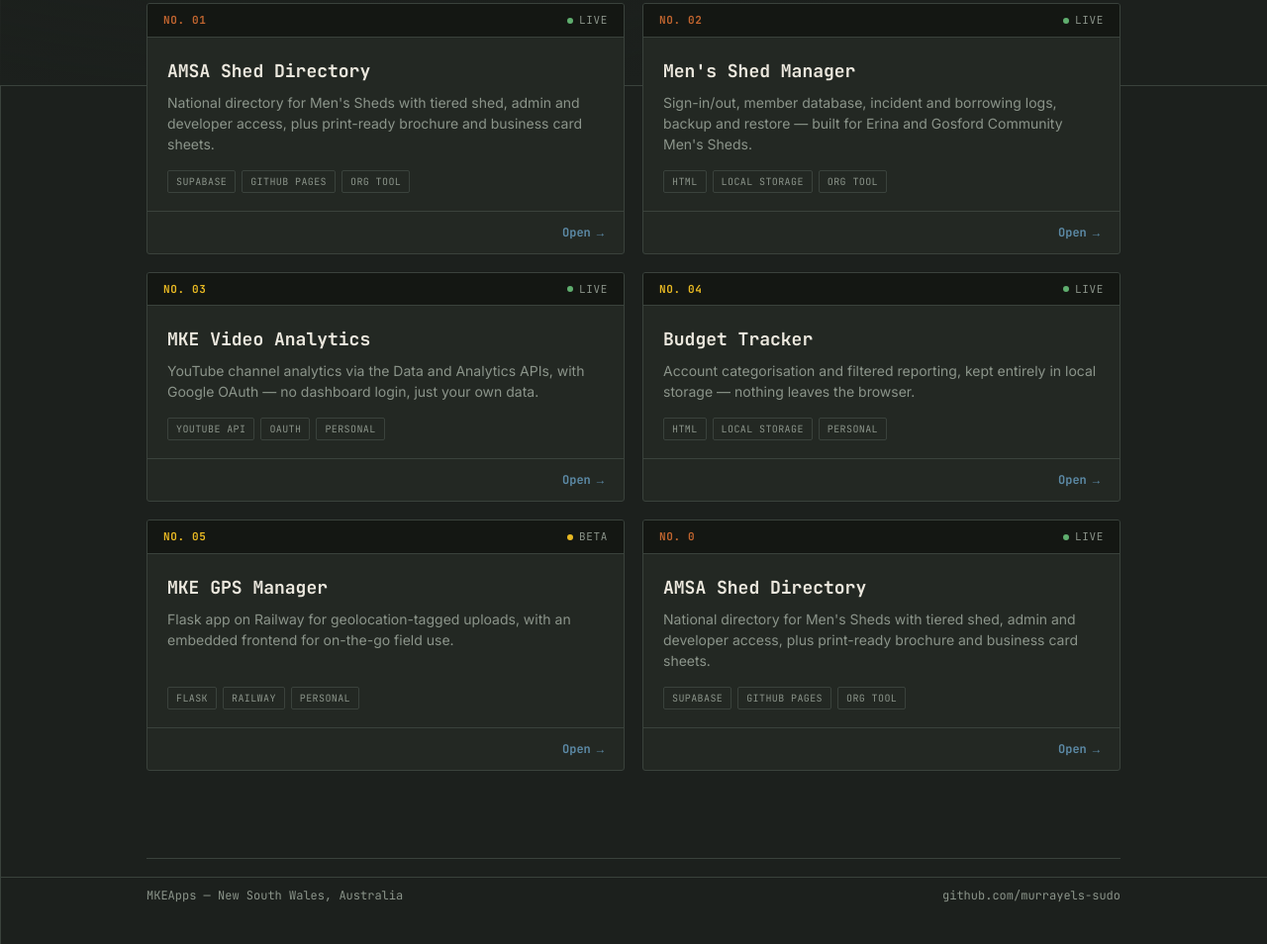
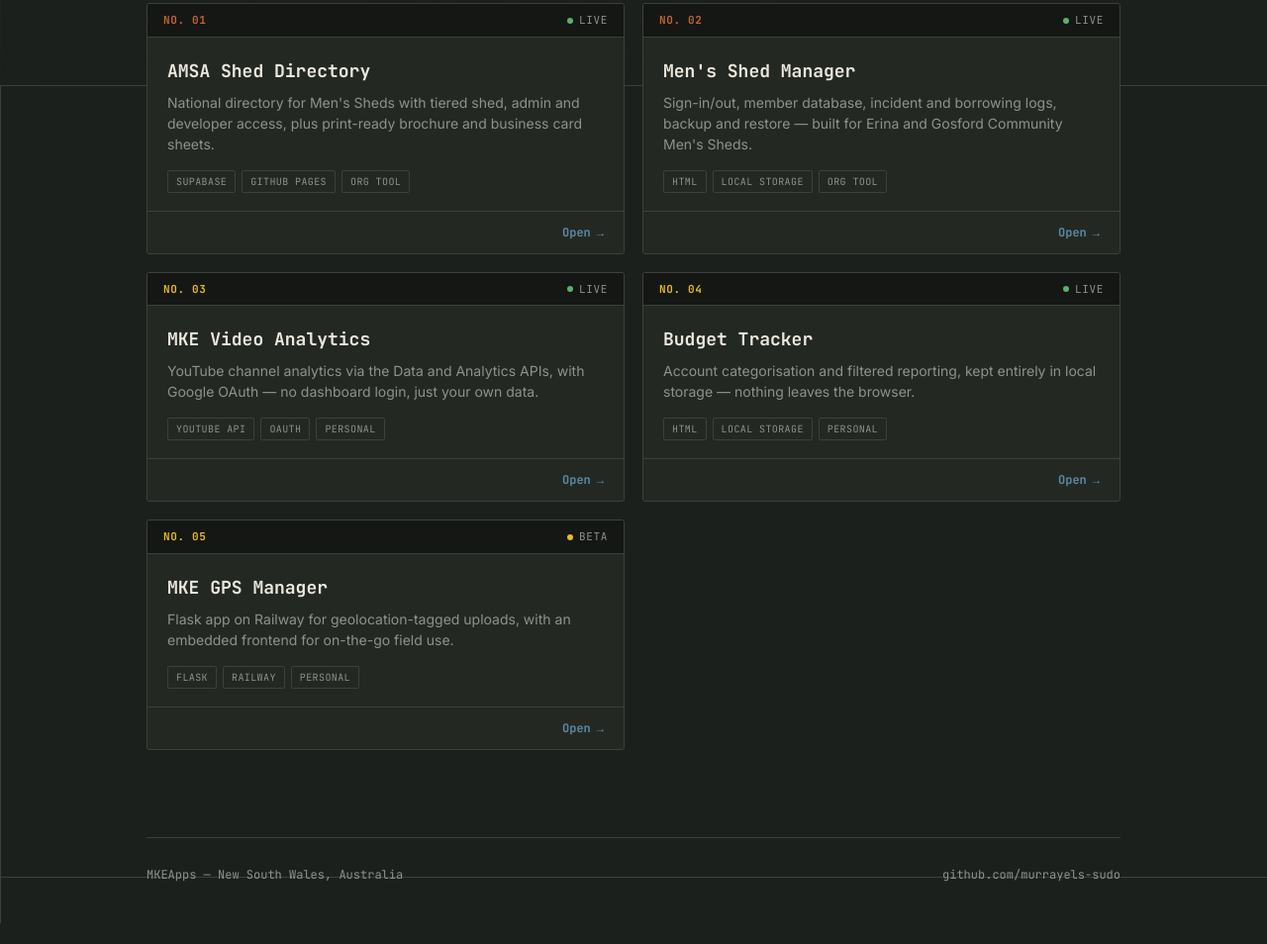
Before and after one commit to murrayels-sudo/murrayels-sudo.github.io, a plain HTML site: page index.html in a window 1280 px wide. Shown: the part 714-1668 px from the top of the page at 99% size. After the commit the page ends 1647 px from the top, so only its background shows below. Drawn offline with Linux system fonts and the light colour scheme.

Commit message:
Add files via upload

```diff
--- a/index.html
+++ b/index.html
@@ -446,28 +446,6 @@
         </div>
       </div>
 
-<div class="card org">
-        <div class="card-tab">
-          <span class="catno">NO. 0</span>
-          <span class="status"><span class="led"></span>Live</span>
-        </div>
-        <div class="card-body">
-          <h3>AMSA Shed Directory</h3>
-          <p>National directory for Men's Sheds with tiered shed, admin and developer
-             access, plus print-ready brochure and business card sheets.</p>
-          <div class="tags">
-            <span class="tag">Supabase</span>
-            <span class="tag">GitHub Pages</span>
-            <span class="tag">Org tool</span>
-          </div>
-        </div>
-        <div class="card-footer">
-          <span></span>
-          <a class="open-link" href="https://murrayels-sudo.github.io/amsa/" target="_blank">Open<span class="arrow">→</span></a>
-        </div>
-      </div>
-
-
     </div>
   </section>
 
```
